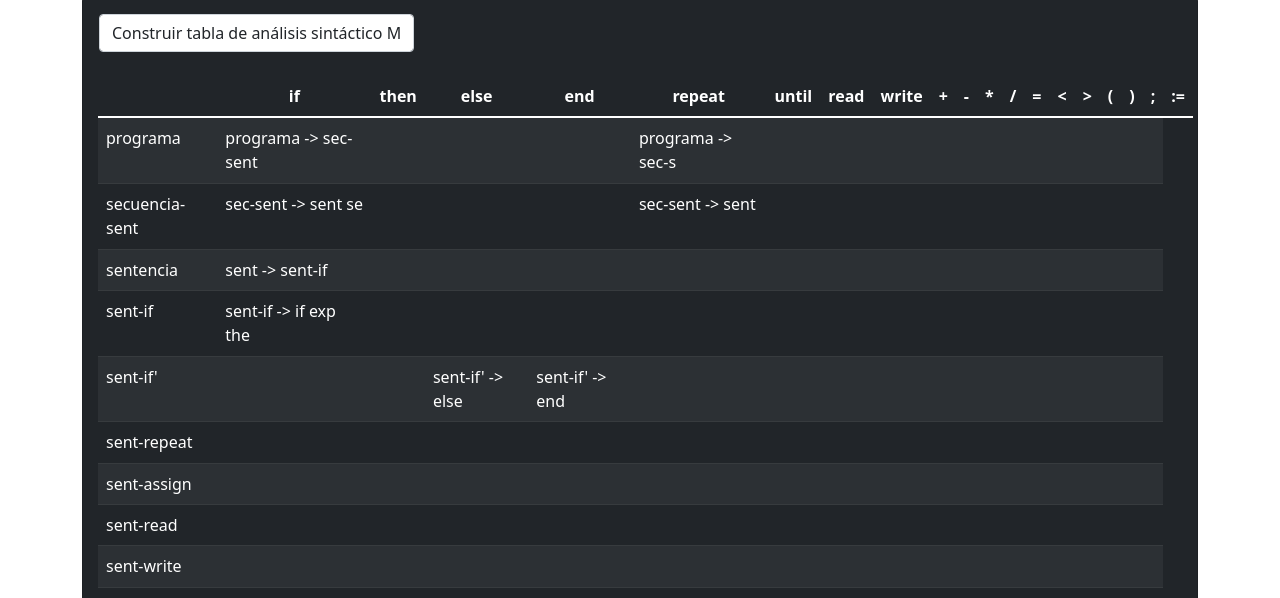
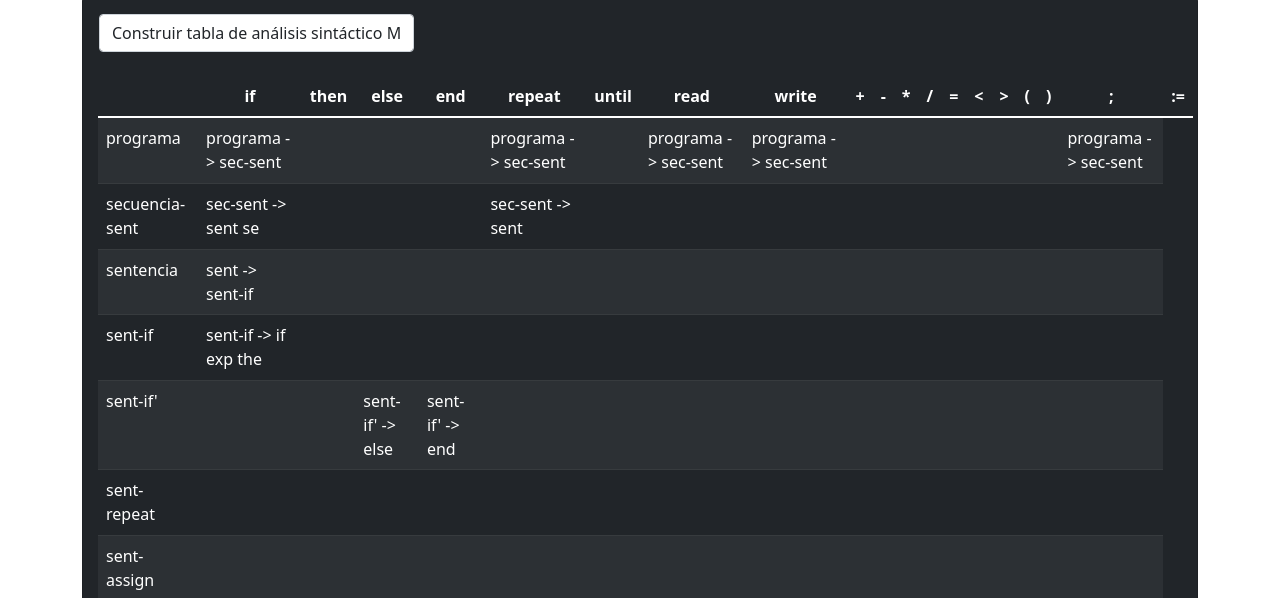
Before and after one commit to RaulRMa/compiladores-2021-2022-2, a plain HTML site: page index.html in a window 1280 px wide. Shown: the part 194-792 px from the top of the page. Drawn offline with Linux system fonts and the light colour scheme.

Commit message:
sentencias

```diff
--- a/index.html
+++ b/index.html
@@ -185,7 +185,10 @@
                     <td></td>
                     <td></td>
                     <td></td>
-                    <td>programa -> sec-s</td>
+                    <td>programa -> sec-sent</td>
+                    <td></td>
+                    <td>programa -> sec-sent</td>
+                    <td>programa -> sec-sent</td>
                     <td></td>
                     <td></td>
                     <td></td>
@@ -195,10 +198,7 @@
                     <td></td>
                     <td></td>
                     <td></td>
-                    <td></td>
-                    <td></td>
-                    <td></td>
-                    <td></td>
+                    <td>programa -> sec-sent</td>
                   </tr>
                   <tr>
                     <td>secuencia-sent</td>
```
